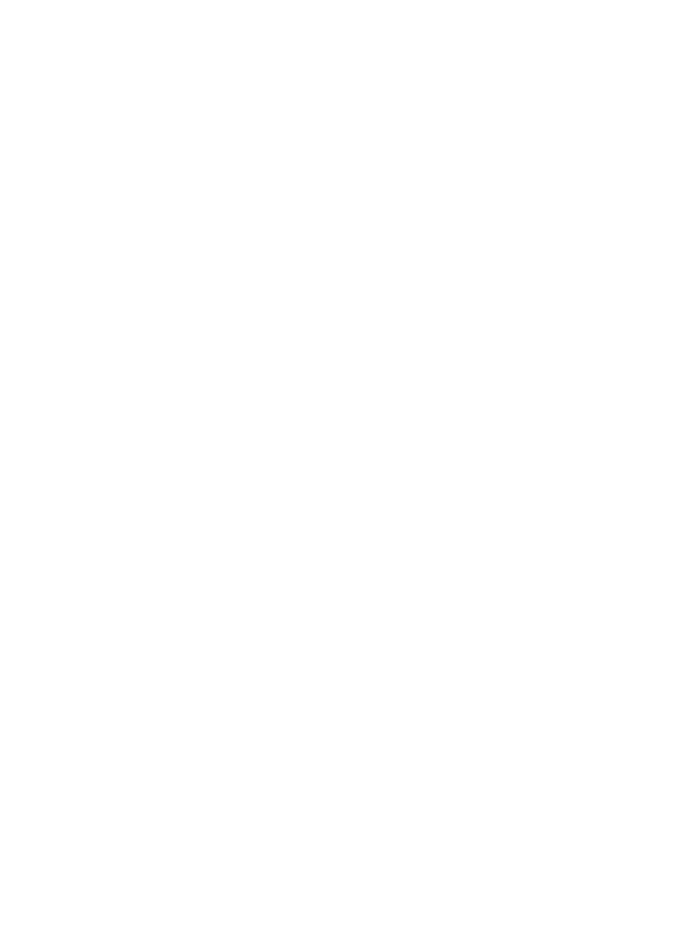
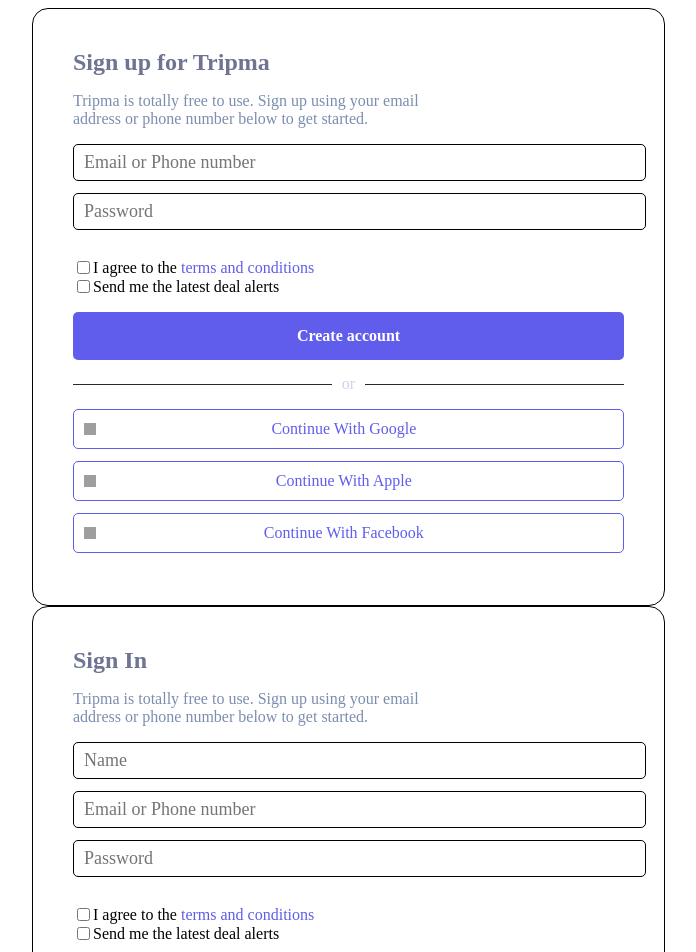
Before and after one commit to e-doctors-exclusive/TrimpaCompletition, a React (Create React App) app in the folder client/: page /signUp in a window 1280 px wide. Before the commit this address had no page. Shown: the top 952 px of the page, without its empty margins (376-1072 px from the left). Before the commit the page ends 800 px from the top, so only its background shows below. Built offline with nearby package versions, Linux system fonts and the light colour scheme; grey boxes are pictures that could not be loaded.

Commit message:
leith sign

```diff
--- a/client/src/App.tsx
+++ b/client/src/App.tsx
@@ -6,6 +6,7 @@
 import LandingPage from "./Pages/LandingPage"
 import ProfileUser from './Pages/ProfileUser';
 import { Routes, Route } from "react-router-dom";
+import SignUp from './Pages/SignUp';
 
 
 function App() {
@@ -15,6 +16,7 @@
         <Route path="/" element={<LandingPage />}></Route>
         <Route path="/userprofile" element={<ProfileUser />}></Route>
         <Route path="/PassengerInfo" element={<PassengerInfo />}></Route>
+        <Route path='/signUp' element={<SignUp/>}></Route>
     </Routes>
   );
 }
--- a/client/src/Pages/SignUp.tsx
+++ b/client/src/Pages/SignUp.tsx
@@ -1,8 +1,124 @@
 import React from 'react'
+import '../styles/SignUp.css'
 
-function SignUp() {
+const SignUp = () => {
   return (
-    <div>SignUp</div>
+    <div>
+      <div className="form-box">
+        <form className="form" >
+        <span className="title">Sign up for Tripma</span>
+        <span className="subtitle"> Tripma is totally free to use. Sign up using your email  <br />address or phone number below to get started.</span>
+        <div className="form-container1">
+          <input type="text" className="input1" placeholder="Email or Phone number" />
+          <input type="password" className="input1" placeholder="Password" />
+        </div>
+        <div className="check">
+        <div className="checkboxes">
+    <input type="checkbox" id="scales" name="scales"  />
+
+    <label >I agree to the <span style={{color: "#605DEC"}}>terms and conditions</span></label>
+  </div>
+
+  <div className="checkboxes">
+    <input type="checkbox" id="horns" name="horns" />
+    <label >Send me the latest deal alerts</label>
+  </div>
+        </div>
+        <button className='btn'>Create account</button>
+
+
+          <div className="frame">
+            <div className="divider" />
+            <div className="description">or</div>
+            <div className="divider" />
+          </div >
+
+          <div>
+            <div className="google">
+              <img  src="https://static-00.iconduck.com/assets.00/google-icon-2048x2048-czn3g8x8.png" alt="google_icon" width={12} height={12}/>
+              <span style={{color: "#605DEC"}}>Continue With Google</span>
+              <span style={{color: "#fff"}}>3dr</span>
+
+            </div>
+            <div className="google">
+              <img  src="https://www.svgrepo.com/show/69341/apple-logo.svg" alt="google_icon" width={12} height={12}/>
+              <span style={{color: "#605DEC"}}>Continue With Apple </span>
+              <span style={{color: "#fff"}}>3dr</span>
+
+            </div>
+            <div className="google">
+              <img  src="https://upload.wikimedia.org/wikipedia/commons/thumb/f/fb/Facebook_icon_2013.svg/640px-Facebook_icon_2013.svg.png" alt="google_icon" width={12} height={12}/>
+              <span style={{color: "#605DEC"}}>Continue With Facebook</span>
+              <span style={{color: "#fff"}}>3dr</span>
+
+            </div>
+
+          </div>
+          </form>
+
+        </div>
+
+
+       {/* sign in  */}
+       <div className="form-box">
+        <form className="form" >
+        <span className="title">Sign In </span>
+        <span className="subtitle"> Tripma is totally free to use. Sign up using your email  <br />address or phone number below to get started.</span>
+        <div className="form-container1">
+        <input type="text" className="input1" placeholder="Name" />
+          <input type="text" className="input1" placeholder="Email or Phone number" />
+          <input type="password" className="input1" placeholder="Password" />
+        </div>
+        <div className="check">
+        <div className="checkboxes">
+    <input type="checkbox" id="scales" name="scales"  />
+
+    <label >I agree to the <span style={{color: "#605DEC"}}>terms and conditions</span></label>
+  </div>
+
+  <div className="checkboxes">
+    <input type="checkbox" id="horns" name="horns" />
+    <label >Send me the latest deal alerts</label>
+  </div>
+        </div>
+        <button className='btn'>Create account</button>
+
+
+          <div className="frame">
+            <div className="divider" />
+            <div className="description">or</div>
+            <div className="divider" />
+          </div >
+
+          <div>
+            <div className="google">
+              <img  src="https://static-00.iconduck.com/assets.00/google-icon-2048x2048-czn3g8x8.png" alt="google_icon" width={12} height={12}/>
+              <span style={{color: "#605DEC"}}>Continue With Google</span>
+              <span style={{color: "#fff"}}>3dr</span>
+
+            </div>
+            <div className="google">
+              <img  src="https://www.svgrepo.com/show/69341/apple-logo.svg" alt="google_icon" width={12} height={12}/>
+              <span style={{color: "#605DEC"}}>Continue With Apple </span>
+              <span style={{color: "#fff"}}>3dr</span>
+
+            </div>
+            <div className="google">
+              <img  src="https://upload.wikimedia.org/wikipedia/commons/thumb/f/fb/Facebook_icon_2013.svg/640px-Facebook_icon_2013.svg.png" alt="google_icon" width={12} height={12}/>
+              <span style={{color: "#605DEC"}}>Continue With Facebook</span>
+              <span style={{color: "#fff"}}>3dr</span>
+
+            </div>
+
+          </div>
+          </form>
+
+        </div>
+
+
+
+      </div>
+
   )
 }
 
--- /dev/null
+++ b/client/src/styles/SignUp.css
@@ -0,0 +1,153 @@
+.form-box {
+  max-width: 631px;
+  background: #fff;
+  overflow: hidden;
+  border-radius: 16px;
+  color: #010101;
+  margin-left: 400px;
+  border: solid 1px;
+}
+
+.form {
+  position: relative;
+  display: flex;
+  flex-direction: column;
+padding: 40px;
+  gap: 16px;
+}
+
+/*Form text*/
+.title {
+  font-weight: bold;
+  font-size: 24px;
+  font-family: Nunito Sans;
+  color: #6E7491;
+
+}
+
+.subtitle {
+  font-size: 1rem;
+  color: #7C8DB0;
+  font-family: Nunito Sans;
+}
+
+/*Inputs box*/
+.form-container1 {
+  width: 100%;
+}
+
+.input1 {
+  background: none;
+  border: solid 1px;
+  outline: 1;
+  height: 15px;
+  width: 100%;
+
+  font-size: 18px;
+  margin-bottom: 12px;
+  padding: 10px;
+  border-radius: 5px;
+  font-family: Nunito Sans;
+
+}
+
+.form-section {
+  padding: 16px;
+  font-size: .85rem;
+  background-color: #e0ecfb;
+  box-shadow: rgb(0 0 0 / 8%) 0 -1px;
+}
+
+.form-section a {
+  font-weight: bold;
+  color: #0066ff;
+  transition: color .3s ease;
+}
+
+.form-section a:hover {
+  color: #005ce6;
+  text-decoration: underline;
+}
+
+/*Button*/
+
+
+
+
+
+
+/* fig */
+.frame {
+  display: flex;
+  align-items: center;
+  gap: 10px;
+  justify-content: center;
+color: #CBD4E6;
+  position: relative;
+  width: 100%;
+}
+
+.frame .divider {
+  background-color: rgb(46, 41, 41);
+  flex: 1;
+  flex-grow: 1;
+  height: 1px;
+  position: relative;
+  color: #CBD4E6;
+}
+
+.frame .description {
+  color: var(--grey-400);
+  font-family: var(--body-large-font-family);
+  font-size: var(--body-large-font-size);
+  font-style: var(--body-large-font-style);
+  font-weight: var(--body-large-font-weight);
+  letter-spacing: var(--body-large-letter-spacing);
+  line-height: var(--body-large-line-height);
+  margin-top: -1px;
+  position: relative;
+  width: fit-content;
+}
+.email ,.apple ,.facebook{
+  width: 404px;
+  text-align: center;
+  color: #605DEC;
+  font-size: 18px;
+  font-family: Nunito Sans;
+  font-weight: 400;
+  word-wrap: break-word;
+
+}
+.btn {
+  width: 100%;
+  height: 48px;
+  background: #605DEC;
+  border-radius: 5px !important;
+  font-size: 1rem;
+  font-weight: 600;
+  cursor: pointer;
+  transition: background-color .3s ease;
+  color: #fff;
+  border: none;
+  font-family: Nunito Sans;
+}
+
+
+
+.checkboxes {
+  display: flex;
+  align-items: center;
+  font-family: Nunito Sans;
+}
+
+
+.google {
+  display: flex;
+  justify-content: space-between;
+  border : solid 1.2px #605DEC;
+  border-radius: 5px;
+  padding: 10px;
+  margin-bottom: 12px;
+  align-items: center ;
+  font-family: Nunito Sans;
+}
```
